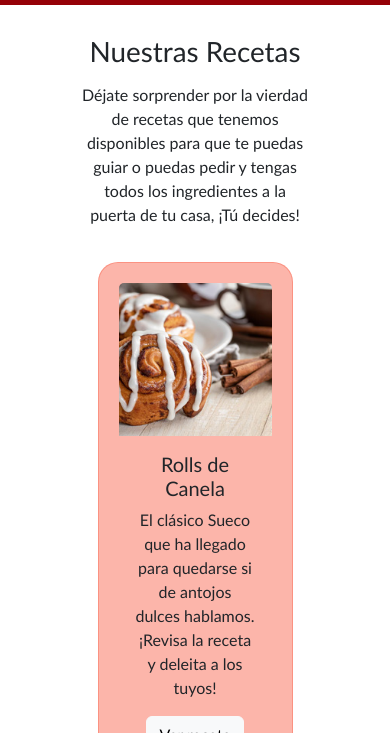
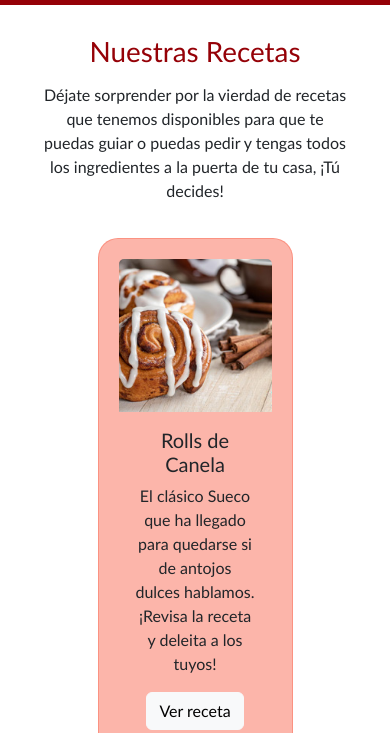
Before and after one commit to VaniMoreno/preentrega-03-moreno, a website: page pages/recetario.html in a window 390 px wide. Shown: the part 111-844 px from the top of the page. Drawn offline with nearby package versions, Linux system fonts and the light colour scheme.

Commit message:
commint antes de correr de nuevo node porque se crasheo

```diff
--- a/scss/pages/_inicio.scss
+++ b/scss/pages/_inicio.scss
@@ -1,5 +1,5 @@
 /*Estilos Index*/
-
+@import "../utilidades/variables";
 
 body{
     section{
--- a/scss/pages/_quienes-somos.scss
+++ b/scss/pages/_quienes-somos.scss
@@ -1,9 +1,9 @@
 /* Estilos Quienes somos*/
+@import "../utilidades/variables";
+@import "../utilidades/mixin";
 
 .main-nosotros{
-    margin: 30px;
-    display: flex;
-    flex-direction: column;
+
     section{
         .pregunta-nosotros{
             margin: 20px;
@@ -12,8 +12,37 @@
             grid-template-columns: 40% 20% 40%;
             grid-template-rows: auto;
             align-items: center;
+
+            @include tablet{
+                display: flex;
+                flex-direction: column;
+            }
+
+            @include mobile{
+                display: flex;
+                flex-direction: column;
+            }
             img{
                 border-radius: 20px;
+
+                @include tablet{
+                    margin: 2rem;
+                }
+
+            }
+            h2{
+                color: $colorprincipal;
+
+                @include tablet{
+                    margin: 25px;
+                }
+            }
+            p{
+                @include tablet{
+                    align-content: center;
+                    text-align: center;
+                    margin: 5rem;
+                }
             }
         }
     }
--- a/scss/pages/_recetas.scss
+++ b/scss/pages/_recetas.scss
@@ -7,6 +7,7 @@
             flex-wrap: wrap;
             justify-content: center;
             margin-top: 80px;
+            color: $color-principal;
 
             @include tablet{
                 display: flex;
@@ -41,8 +42,8 @@
                 display: flex;
                 justify-content: center;
                 margin-top: 15px;
-                padding-left: 80px;
-                padding-right: 80px;
+                padding-left: 40px;
+                padding-right: 40px;
                 text-align: center;
             }
         }
--- a/scss/utilidades/_mixin.scss
+++ b/scss/utilidades/_mixin.scss
@@ -7,7 +7,7 @@
 
 
 @mixin tablet {
-    @media screen and (min-width : 768px) and (max-width : 1028px){
+    @media screen and (min-width : 768px) and (max-width : 1300px){
         @content
     }
 }
```
Also changed, not shown: package.json (+188 -2 lines), css/estilos.css, 1 other file.
